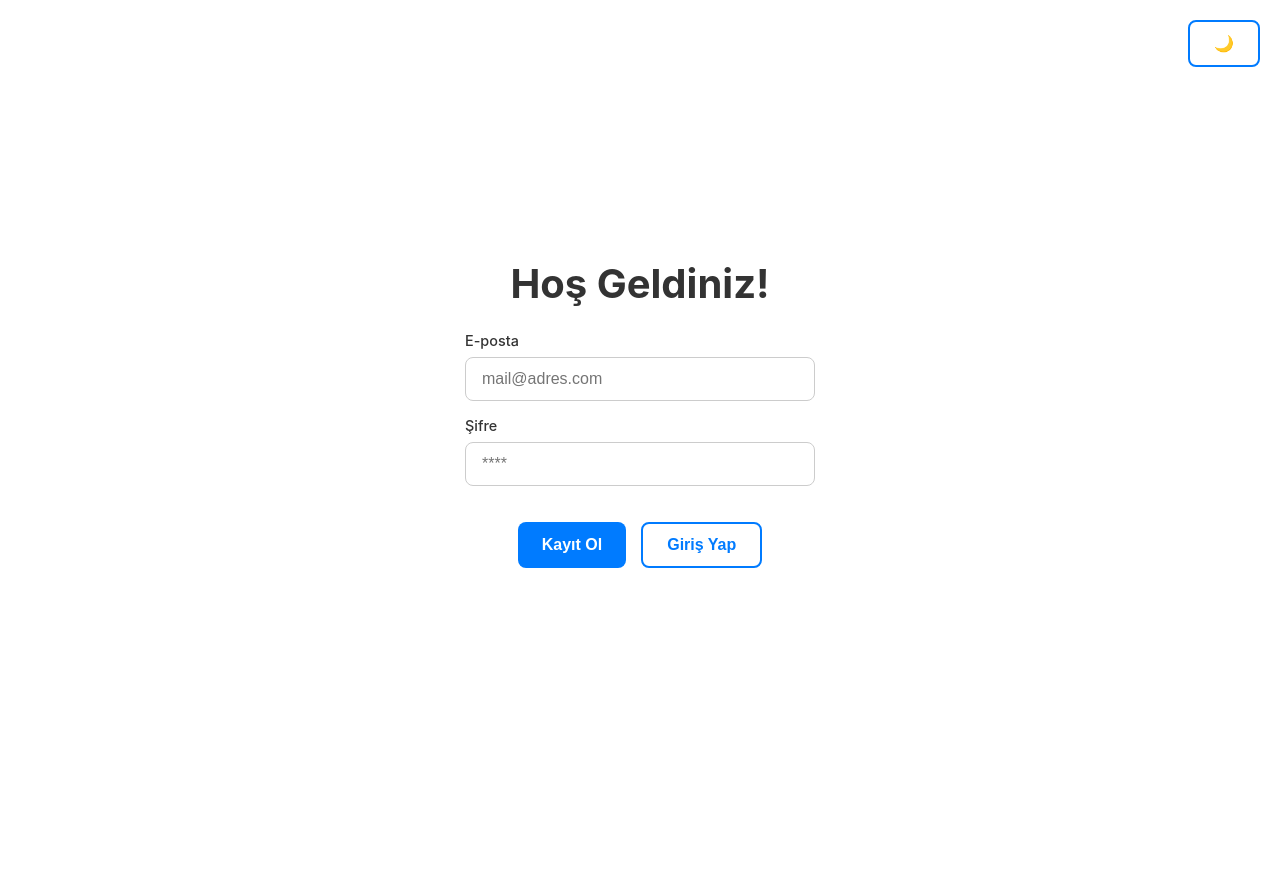
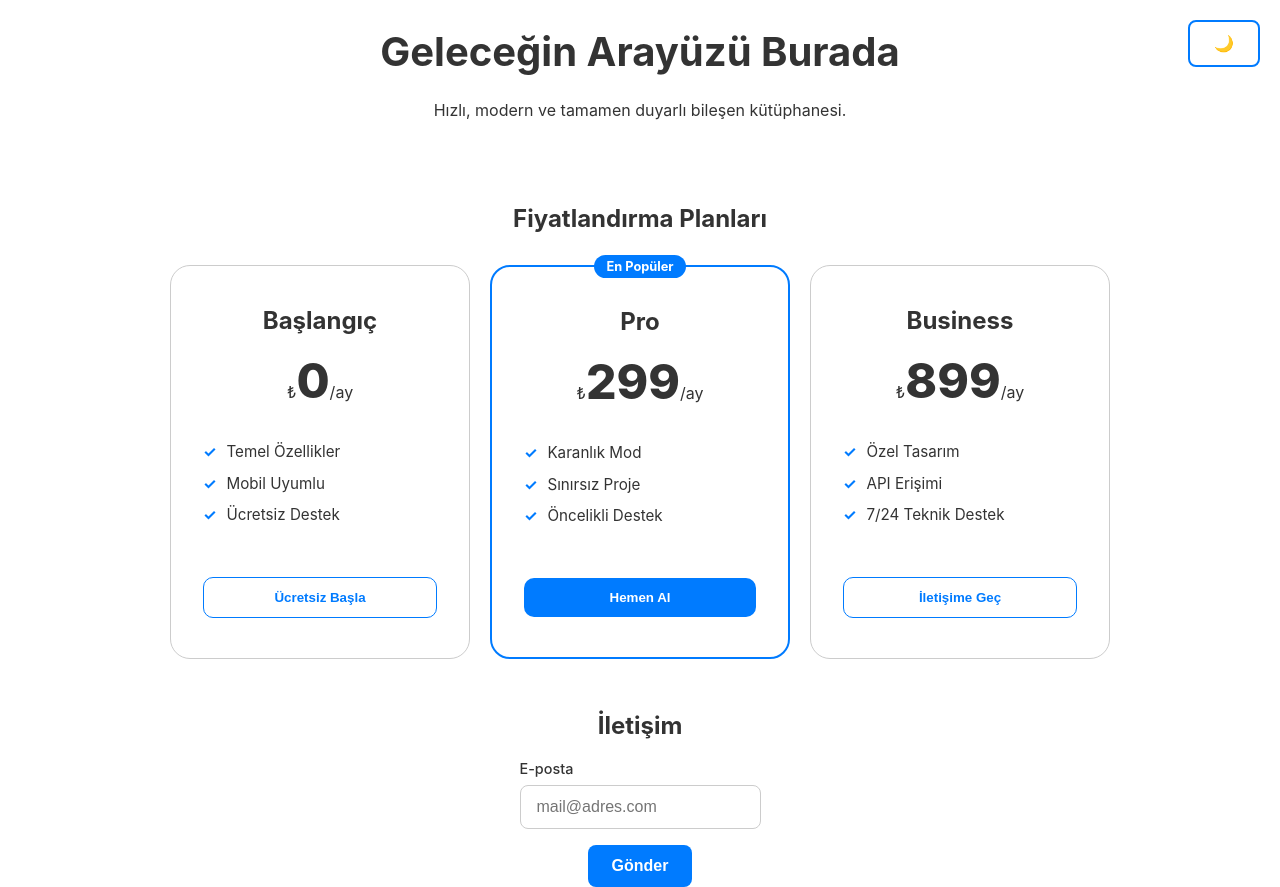
Before and after one commit to eminyeral/mini-landing-project, a React (Vite) app: page / in a window 1280 px wide. Before the commit the page ends 800 px from the top, so only its background shows below. Built offline with nearby package versions, Linux system fonts and the light colour scheme.

Commit message:
feat: add card component

```diff
--- a/src/App.jsx
+++ b/src/App.jsx
@@ -1,7 +1,14 @@
 import { useState, useEffect } from 'react';
 import Button from './components/Button/Button';
 import Input from './components/Input/Input';
+import Card from './components/Card/Card';
 import './App.scss';
+
+const pricingData = [
+  { id: 1, title: "Başlangıç", price: "0", features: ["Temel Özellikler", "Mobil Uyumlu", "Ücretsiz Destek"], buttonText: "Ücretsiz Başla", highlight: false },
+  { id: 2, title: "Pro", price: "299", features: ["Karanlık Mod", "Sınırsız Proje", "Öncelikli Destek"], buttonText: "Hemen Al", highlight: true },
+  { id: 3, title: "Business", price: "899", features: ["Özel Tasarım", "API Erişimi", "7/24 Teknik Destek"], buttonText: "İletişime Geç", highlight: false }
+];
 
 function App() {
   // Tema durumunu takip eden state
@@ -19,22 +26,32 @@ function App() {
   return (
     <div className="container">
       <div className="theme-toggle">
-        <Button onClick={toggleTheme} variant="outline">
+        <Button onClick={toggleTheme} variant="outline" aria-label="Temayı Değiştir">
           {theme === 'light' ? '🌙' : '☀️'}
         </Button>
       </div>
 
-      <h1>Hoş Geldiniz!</h1>
+      <header className="hero">
+        <h1>Geleceğin Arayüzü Burada</h1>
+        <p>Hızlı, modern ve tamamen duyarlı bileşen kütüphanesi.</p>
+      </header>
 
-      {/* Input alanları */}
-      <Input label="E-posta" id="email" placeholder="mail@adres.com" />
-      <Input label="Şifre" id="pass" type="password" placeholder="****" />
+      {/* Fiyat Kartları Bölümü */}
+      <section className="pricing-section">
+        <h2>Fiyatlandırma Planları</h2>
+        <div className="pricing-container">
+          {pricingData.map(item => (
+            <Card key={item.id} data={item} />
+          ))}
+        </div>
+      </section>
 
-      {/* Butonlar */}
-      <div className="button-group">
-        <Button variant="primary">Kayıt Ol</Button>
-        <Button variant="outline">Giriş Yap</Button>
-      </div>
+      {/* İletişim Formu */}
+      <section className="contact-section">
+        <h2>İletişim</h2>
+        <Input label="E-posta" id="email" placeholder="mail@adres.com" />
+        <Button variant="primary">Gönder</Button>
+      </section>
     </div>
   );
 }
--- a/src/App.scss
+++ b/src/App.scss
@@ -81,3 +81,17 @@ h1 {
     right: 10px;
   }
 }
+
+.pricing-container {
+  display: flex;
+  flex-wrap: wrap;       // Sığmayan kart alt satıra geçer (Responsive için şart)
+  justify-content: center;
+  gap: 20px;             // Kartlar arası boşluk
+  margin: 2rem 0;
+  width: 100%;
+}
+
+.pricing-section {
+  width: 100%;
+  margin-top: 3rem;
+}
--- /dev/null
+++ b/src/components/Card/Card.jsx
@@ -0,0 +1,37 @@
+import './Card.scss';
+
+/**
+ * Pricing Card Bileşeni
+ * @param {Object} data - Kart verilerini içeren nesne (title, price, features, buttonText, highlight)
+ */
+const Card = ({ data }) => {
+    if (!data) return null;
+
+    return (
+    <div className={`pricing-card ${data.highlight ? 'pricing-card--highlight' : ''}`}>
+      {data.highlight && <span className="pricing-card__badge">En Popüler</span>}
+
+      <h3 className="pricing-card__title">{data.title}</h3>
+
+      <div className="pricing-card__price-wrapper">
+        <span className="pricing-card__currency">₺</span>
+        <span className="pricing-card__price">{data.price}</span>
+        <span className="pricing-card__period">/ay</span>
+      </div>
+
+      <ul className="pricing-card__features">
+        {data.features.map((feature, index) => (
+          <li key={index} className="pricing-card__feature-item">
+            <span className="pricing-card__check">✓</span> {feature}
+          </li>
+        ))}
+      </ul>
+
+      <button className={`pricing-card__button ${data.highlight ? 'pricing-card__button--primary' : 'pricing-card__button--outline'}`}>
+        {data.buttonText}
+      </button>
+    </div>
+  );
+};
+
+export default Card;
--- /dev/null
+++ b/src/components/Card/Card.scss
@@ -0,0 +1,131 @@
+@import '../../variables.scss';
+
+.pricing-card {
+  background-color: var(--bg-color);
+  border: 1px solid var(--input-border);
+  border-radius: 20px;
+  padding: 2.5rem 2rem;
+  display: flex;
+  flex-direction: column;
+  align-items: center;
+  position: relative;
+  transition: all 0.3s ease;
+  width: 100%;
+  box-sizing: border-box;
+
+  // Hover efekti
+  &:hover {
+    transform: translateY(-10px);
+    box-shadow: 0 10px 30px rgba(0, 0, 0, 0.1);
+  }
+
+  // Öne çıkarılan kart (Highlight)
+  &--highlight {
+    border: 2px solid var(--primary-color);
+    background-color: rgba(var(--primary-color), 0.05);
+
+    // Dark mode'da highlight biraz daha belirgin olsun
+    [data-theme='dark'] & {
+      background-color: rgba(55, 90, 127, 0.1);
+    }
+  }
+
+  &__badge {
+    position: absolute;
+    top: -12px;
+    background-color: var(--primary-color);
+    color: white;
+    padding: 4px 12px;
+    border-radius: 20px;
+    font-size: 0.8rem;
+    font-weight: bold;
+  }
+
+  &__title {
+    font-size: 1.5rem;
+    margin: 0 0 1rem 0;
+    color: var(--text-color);
+  }
+
+  &__price-wrapper {
+    margin-bottom: 2rem;
+    color: var(--text-color);
+  }
+
+  &__price {
+    font-size: 3rem;
+    font-weight: 800;
+  }
+
+  &__features {
+    list-style: none;
+    padding: 0;
+    margin: 0 0 2.5rem 0;
+    width: 100%;
+    text-align: left;
+  }
+
+  &__feature-item {
+    margin-bottom: 0.8rem;
+    font-size: 0.95rem;
+    color: var(--text-color);
+    display: flex;
+    gap: 10px;
+  }
+
+  &__check {
+    color: var(--primary-color);
+    font-weight: bold;
+  }
+
+  &__button {
+    width: 100%;
+    padding: 12px;
+    border-radius: 10px;
+    font-weight: bold;
+    cursor: pointer;
+    transition: all 0.2s;
+    margin-top: auto;
+
+    &--primary {
+      background-color: var(--primary-color);
+      color: white;
+      border: none;
+      &:hover { background-color: var(--primary-hover); }
+    }
+
+    &--outline {
+      background-color: transparent;
+      border: 1px solid var(--primary-color);
+      color: var(--primary-color);
+      &:hover {
+        background-color: var(--primary-color);
+        color: white;
+      }
+    }
+  }
+}
+
+// --- RESPONSIVE TASARIM (BREAKPOINTS) ---
+
+// 1. MOBİL (≤ 640px) -> Kartlar tam genişlik, alt alta
+@media (max-width: 640px) {
+  .pricing-card {
+    max-width: 100%;
+    margin-bottom: 2rem;
+  }
+}
+
+// 2. TABLET (641px – 1024px) -> Kartlar yan yana ama 2'li sığabilir
+@media (min-width: 641px) and (max-width: 1024px) {
+  .pricing-card {
+    width: calc(50% - 2rem); // Yan yana 2 kart
+  }
+}
+
+// 3. DESKTOP (≥ 1025px) -> Kartlar yan yana 3'lü
+@media (min-width: 1025px) {
+  .pricing-card {
+    width: 300px; // Sabit genişlik, yan yana dizilim
+  }
+}
--- a/src/components/Input/input.scss
+++ b/src/components/Input/input.scss
@@ -1,12 +1,14 @@
 @import '../../variables.scss';
 
+// Input alanı ve etiketini kapsayan ana grup
 .input-group {
   margin-bottom: 1.2rem;
   display: flex;
   flex-direction: column;
   width: 100%;
-  max-width: 320px;
+  max-width: 320px; // Formun dev ekranlarda çok yayılmasını engeller
 
+  // Input üzerindeki açıklayıcı metin
   &__label {
     margin-bottom: 0.5rem;
     font-size: 0.9rem;
@@ -15,11 +17,12 @@
     color: var(--text-color);
   }
 
+  // Gerçek girdi alanı
   &__field {
     padding: 12px 16px;
     border: 1px solid var(--input-border);
     border-radius: 8px;
-    background-color: transparent;
+    background-color: transparent; // Şeffaf arka plan
     color: var(--text-color);
     font-size: 1rem;
     transition: all 0.2s ease;
```
